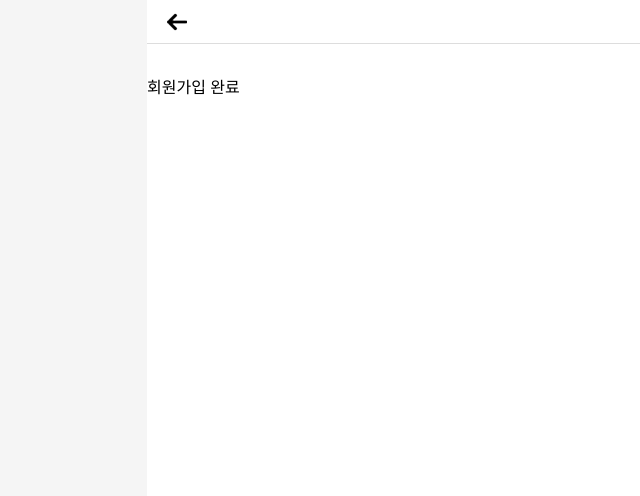
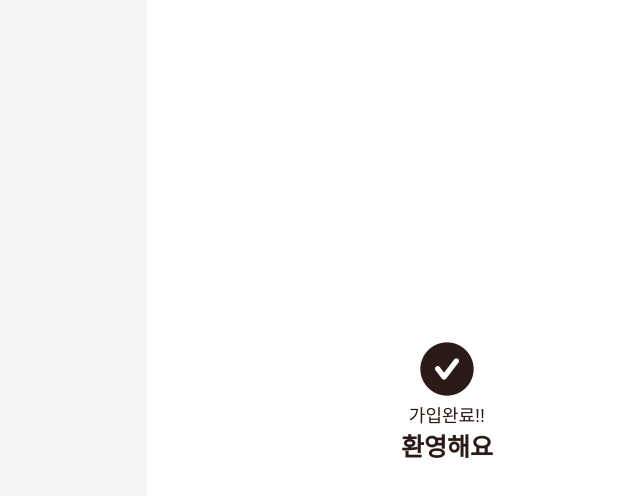
Before and after one commit to seongjongju/CoffeeOrder-app-front, a Next.js app: page /signUpFinish in a window 1280 px wide. Shown: the top 496 px of the page, without its empty margins (193-833 px from the left). Built offline with nearby package versions, Linux system fonts and the light colour scheme.

Commit message:
로그인 로직 작업예정

```diff
--- a/app/ClientLayout.tsx
+++ b/app/ClientLayout.tsx
@@ -25,7 +25,7 @@ const ClientLayout = ({children}:{ children: React.ReactNode }) => {
 
     return (
         <>
-            {pathName !== '/' && <AppBar appBarTitle={appBarTitles()}/>}
+            {pathName !== '/' && pathName !== '/signUpFinish' ? <AppBar appBarTitle={appBarTitles()}/> : null}
             {children}
             {pathName !== '/' && <NavigationBar />}
         </>
--- a/app/signUp/page.tsx
+++ b/app/signUp/page.tsx
@@ -166,7 +166,7 @@ const SignUpPage = () => {
             );
 
             console.log(res.data);
-            router.push('/signUpFinish');
+            router.push(`/signUpFinish?name=${encodeURIComponent(signUpState.name)}`);
         } catch(err: any) {
             console.error('회원가입 서버오류', err);
         };
--- a/app/signUpFinish/page.tsx
+++ b/app/signUpFinish/page.tsx
@@ -1,10 +1,38 @@
+'use client';
+import Image from 'next/image';
 import React from 'react';
+import circleCheck from '@/shared/assets/images/icon/circle_check.svg';
+import { mainColor } from '@/shared/styled/GlobalStyled';
+import { useSearchParams } from 'next/navigation';
 
 const SignUpFinishPage = () => {
+    const sp = useSearchParams();
+    const name = sp.get('name');
+
     return (
-        <>
-            회원가입 완료
-        </>
+        <div
+            style={{
+                position: 'absolute',
+                top: '50%',
+                left: '50%',
+                transform: 'translate(-50%, -50%)',
+                display: 'flex',
+                flexDirection: 'column',
+                alignItems: 'center',
+            }}
+        >
+            <Image src={circleCheck} alt='체크표시' />
+            <p
+                style={{
+                    fontSize: '18px',
+                    color: mainColor,
+                    textAlign: 'center'
+                }}
+            >
+                가입완료!!<br />
+                <strong style={{ fontSize: '25px' }}>{name ? name : null}환영해요</strong>
+            </p>
+        </div>
     );
 };
 
```
Also changed, not shown: shared/assets/images/icon/circle_check.svg (added), shared/components/NavigationBar.tsx (line endings or trailing spaces).
